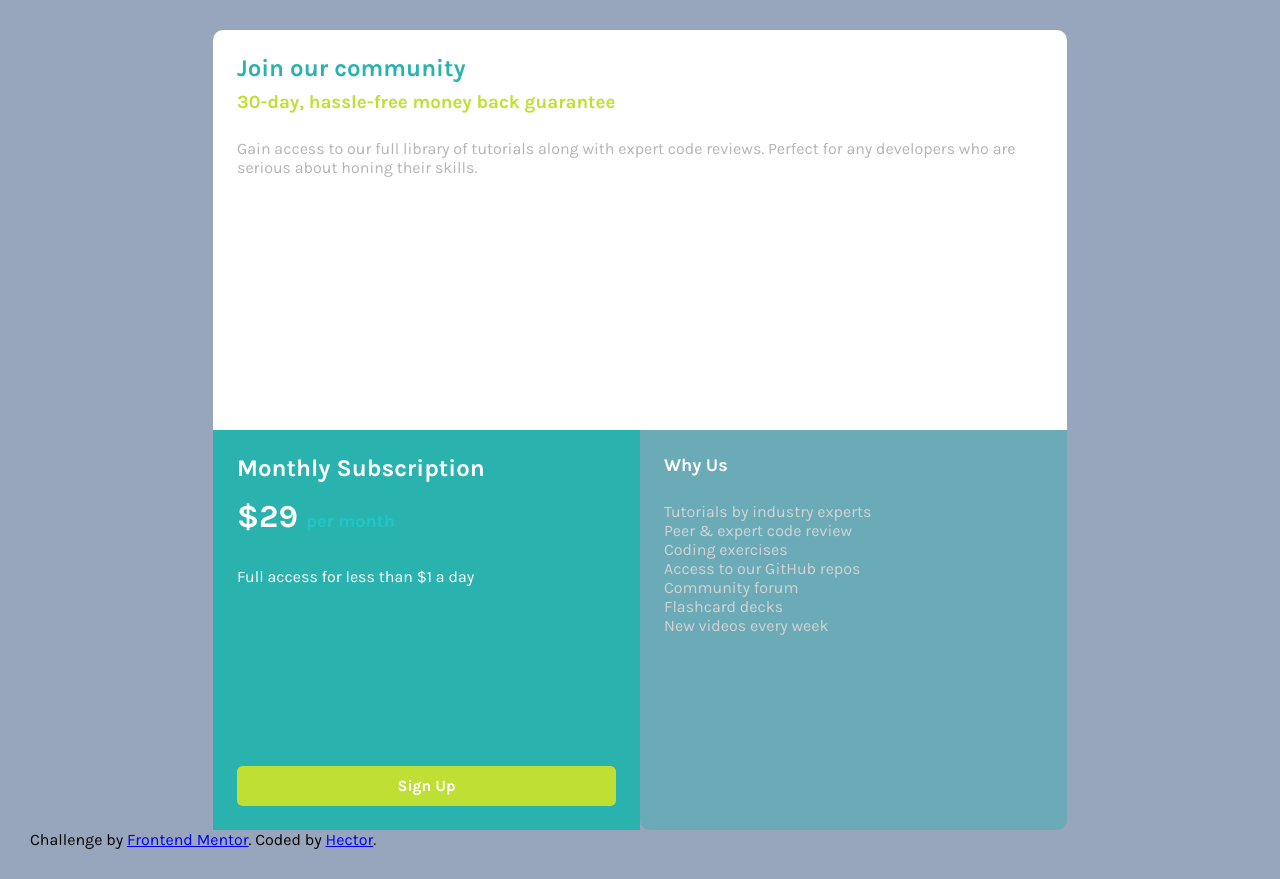
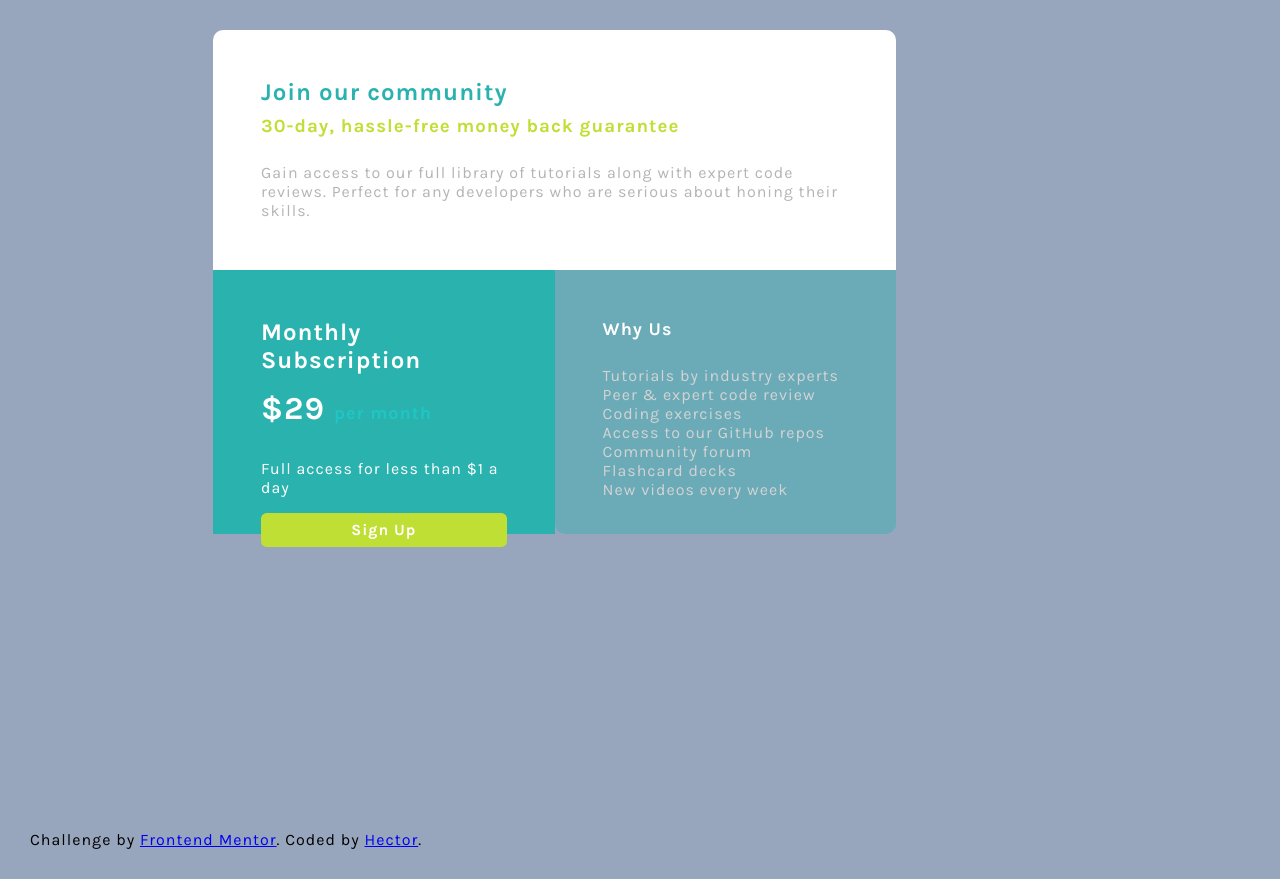
Before and after one commit to Hea092024/single-price-grid-component-master, a plain HTML site: page index.html in a window 1280 px wide. Drawn offline with Linux system fonts and the light colour scheme.

Commit message:
updated css

```diff
--- a/style.css
+++ b/style.css
@@ -13,6 +13,7 @@
   --Grayish-Blue: hsl(218, 22%, 67%);
 }
 * {
+    letter-spacing: 1px;
   margin: 0;
   padding: 0;
   box-sizing: border-box;
@@ -62,7 +63,7 @@ main {
   height: 15em;
 }
 
-#price{
+#price {
   font-size: 2rem;
 }
 #join {
@@ -128,11 +129,11 @@ main {
   width: 100%;
   text-align: start;
 }
-h3{
+h3 {
   padding: 0.5em 0;
   width: 100%;
 }
-.para{
+.para {
   padding: 1em 0;
   width: 100%;
 }
@@ -146,22 +147,24 @@ h3{
 
 @media only screen and (min-width: 700px) {
   main {
+
     max-width: 70%;
     display: grid;
-    grid-template-columns: [første]1fr [andre]1fr;
-    grid-template-rows: repeat(2, 1fr);
+    grid-template-columns: repeat(2, 40%);
+    grid-template-rows: repeat(2, 30%);
   }
   .card {
     width: 100%;
     height: 100%;
+    padding: 3em;
   }
   #join-card {
-    grid-column-start: første;
+    grid-column-start: 1;
     grid-column-end: -1;
     grid-row: 1 / 2;
   }
-  #monthly-card {
-  }
+  #monthly-card,
   #why-card {
+    height: 110%;
   }
 }
```
Lines whose indentation alone changed are shown as unchanged.
